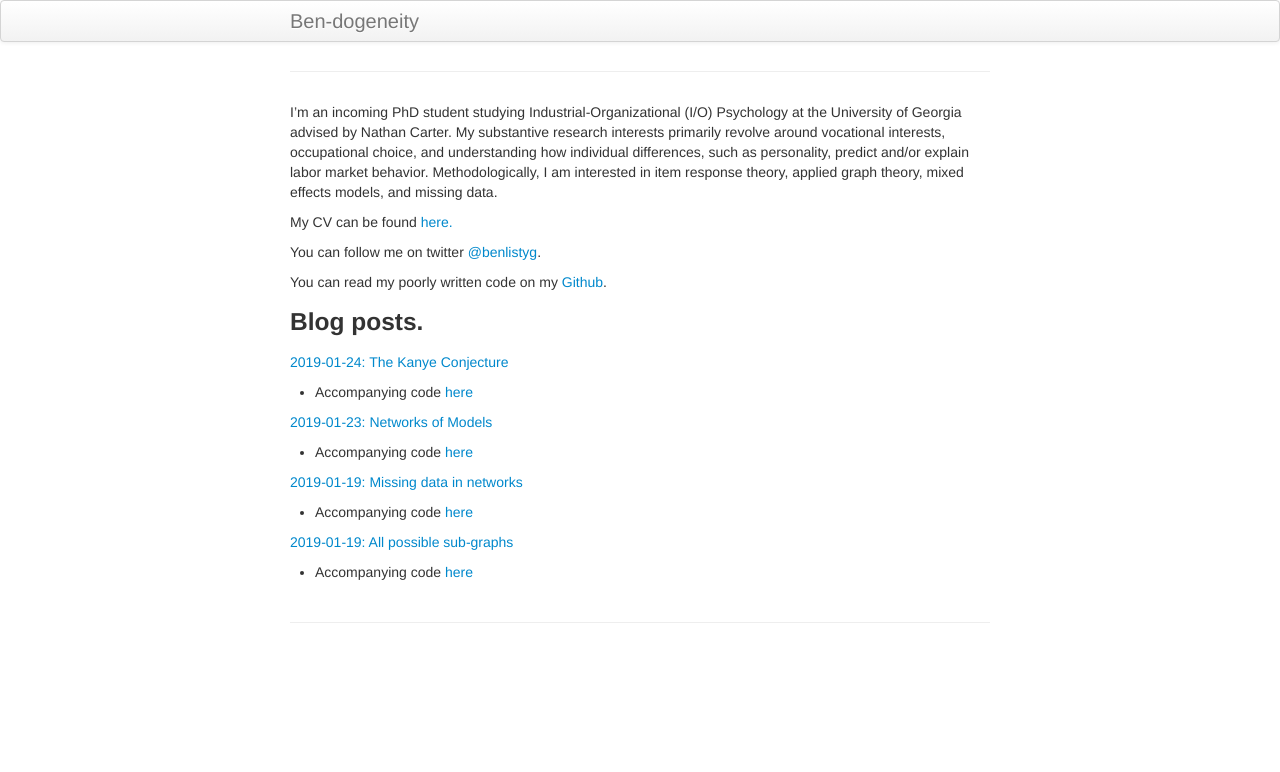
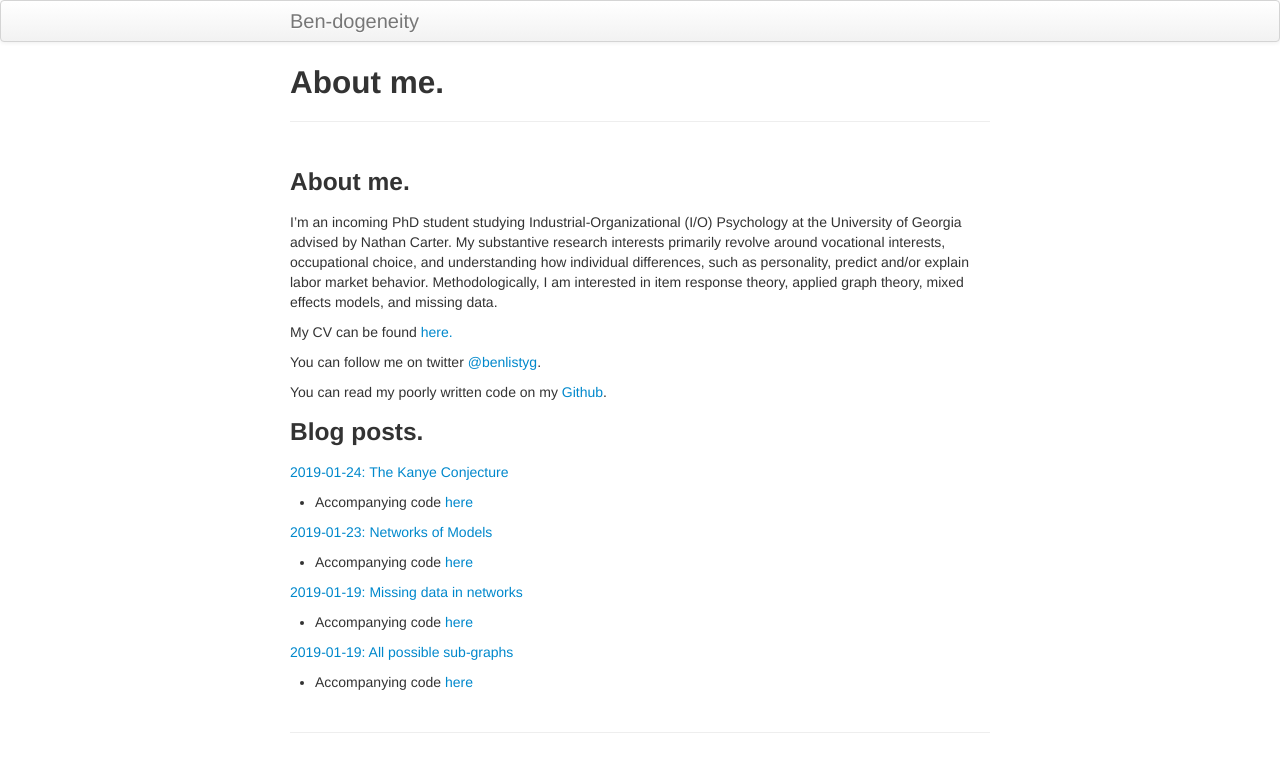
Before and after one commit to BListyg/blistyg.github.io, a Jekyll site: the page built from index.md, in a window 1280 px wide. Shown: the top 772 px of the page. Built offline with Jekyll 4.4.1, drawn with Linux system fonts in a browser that asks for light colours; our own code applies the rules of GitHub Pages for plain Markdown files.

Commit message:
Update index.md

```diff
--- a/index.md
+++ b/index.md
@@ -1,6 +1,8 @@
 ---
 layout: page
 ---
+
+### About me.
 
 I’m an incoming PhD student studying Industrial-Organizational (I/O) Psychology at the University of Georgia advised by Nathan Carter. My substantive research interests primarily revolve around vocational interests, occupational choice, and understanding how individual differences, such as personality, predict and/or explain labor market behavior. Methodologically, I am interested in item response theory, applied graph theory, mixed effects models, and missing data.
 
```
